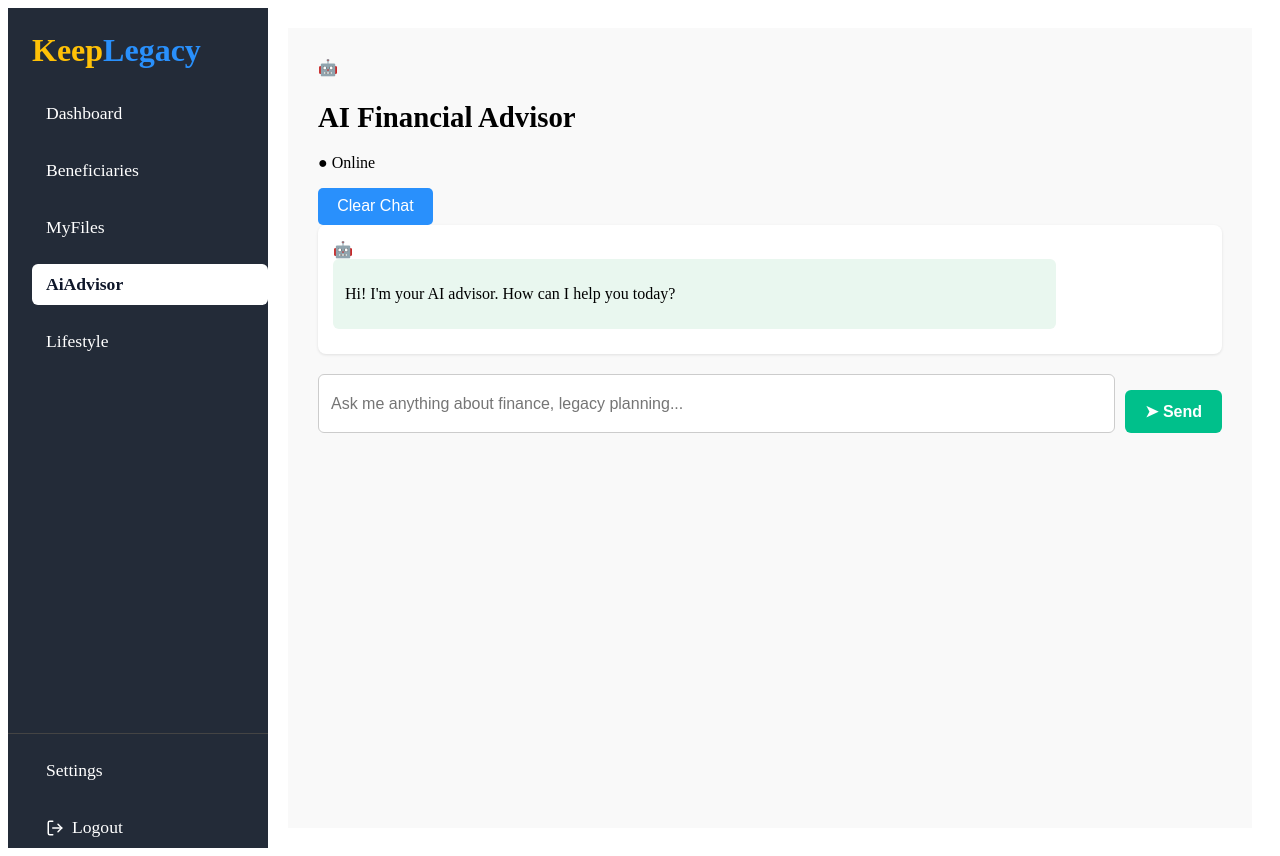
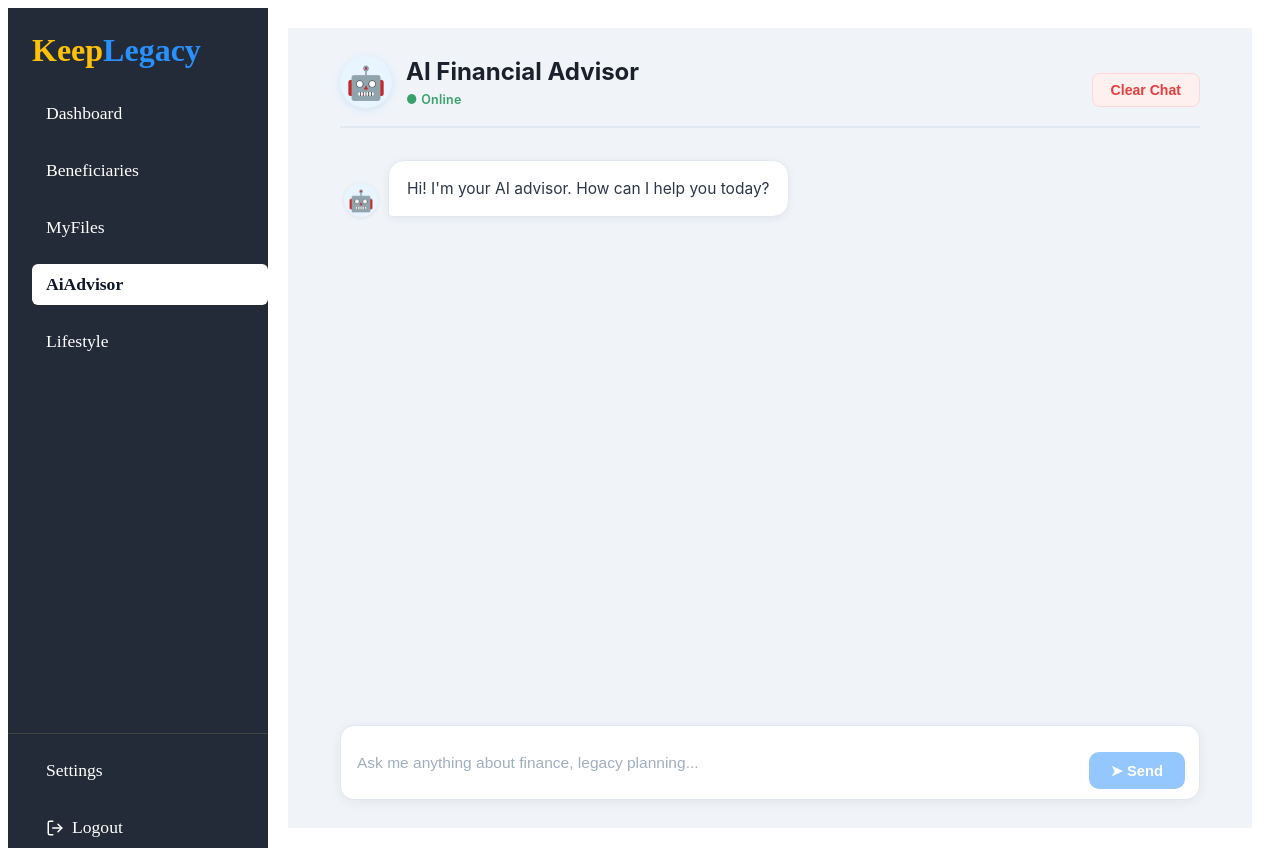
Before and after one commit to kevinasoni/keepl, a React (Create React App) app: page /aiadvisor in a window 1280 px wide. Built offline with nearby package versions, Linux system fonts and the light colour scheme.

Commit message:
Refactor AiAdvisor.css for layout and styling improvements
Updated styles for the AI Advisor component, including layout adjustments, new header styles, and improved message bubble designs.

```diff
--- a/src/pages/AiAdvisor.css
+++ b/src/pages/AiAdvisor.css
@@ -1,70 +1,281 @@
-/* src/pages/AiAdvisor.css */
+/* ── Container & layout ── */
 .advisor-container {
   display: flex;
   height: 100vh;
-  background-color: #f9f9f9;
+  background: #f0f4f8;
+  font-family: 'Inter', 'Segoe UI', sans-serif;
 }
 
 .chat-box {
   flex: 1;
-  padding: 30px;
-  overflow-y: auto;
+  display: flex;
+  flex-direction: column;
+  padding: 28px 36px;
+  max-width: 860px;
+  margin: 0 auto;
+  width: 100%;
 }
 
-.chat-box h2 {
-  font-size: 1.8rem;
-  margin-bottom: 20px;
+/* ── Header ── */
+.chat-header {
+  display: flex;
+  justify-content: space-between;
+  align-items: center;
+  margin-bottom: 22px;
+  padding-bottom: 18px;
+  border-bottom: 2px solid #e2e8f0;
 }
 
-.messages {
-  max-height: 70vh;
-  overflow-y: auto;
-  margin-bottom: 20px;
-  background-color: #ffffff;
-  padding: 15px;
-  border-radius: 8px;
-  box-shadow: 0 1px 3px rgba(0,0,0,0.1);
+.chat-header-left {
+  display: flex;
+  align-items: center;
+  gap: 14px;
 }
 
+.ai-avatar {
+  font-size: 2rem;
+  background: #e8f4ff;
+  border-radius: 50%;
+  width: 52px;
+  height: 52px;
+  display: flex;
+  align-items: center;
+  justify-content: center;
+  box-shadow: 0 2px 8px rgba(41, 144, 252, 0.15);
+}
+
+.chat-header h2 {
+  font-size: 1.5rem;
+  font-weight: 700;
+  color: #1a202c;
+  margin: 0 0 2px 0;
+}
+
+.ai-status {
+  font-size: 0.78rem;
+  color: #38a169;
+  font-weight: 600;
+  letter-spacing: 0.3px;
+}
+
+.clear-btn {
+  background: #fff0f0;
+  color: #e53e3e;
+  border: 1.5px solid #fed7d7;
+  border-radius: 8px;
+  padding: 8px 18px;
+  cursor: pointer;
+  font-weight: 600;
+  font-size: 0.88rem;
+  transition: all 0.2s;
+}
+
+.clear-btn:hover {
+  background: #e53e3e;
+  color: white;
+  border-color: #e53e3e;
+}
+
+/* ── Messages area ── */
+.messages {
+  flex: 1;
+  overflow-y: auto;
+  padding: 10px 4px;
+  margin-bottom: 20px;
+  display: flex;
+  flex-direction: column;
+  gap: 16px;
+  scrollbar-width: thin;
+  scrollbar-color: #cbd5e0 transparent;
+}
+
+.messages::-webkit-scrollbar {
+  width: 5px;
+}
+.messages::-webkit-scrollbar-thumb {
+  background: #cbd5e0;
+  border-radius: 10px;
+}
+
+/* ── Message rows ── */
+.message-row {
+  display: flex;
+  align-items: flex-end;
+  gap: 10px;
+}
+
+.ai-row  { justify-content: flex-start; }
+.user-row { justify-content: flex-end; }
+
+.msg-avatar {
+  font-size: 1.3rem;
+  width: 34px;
+  height: 34px;
+  border-radius: 50%;
+  background: #e8f4ff;
+  display: flex;
+  align-items: center;
+  justify-content: center;
+  flex-shrink: 0;
+  box-shadow: 0 1px 4px rgba(0,0,0,0.08);
+}
+
+.user-avatar {
+  background: #edf2ff;
+}
+
+/* ── Bubbles ── */
 .message {
-  padding: 10px 12px;
-  margin-bottom: 10px;
-  border-radius: 6px;
-  max-width: 80%;
+  max-width: 72%;
+  border-radius: 16px;
+  font-size: 0.97rem;
+  line-height: 1.7;
+  color: #2d3748;
   word-wrap: break-word;
 }
 
 .user-msg {
-  background-color: #d1e7ff;
-  align-self: flex-end;
-  text-align: right;
-  margin-left: auto;
+  background: #2990fc;
+  color: #ffffff;
+  padding: 12px 18px;
+  border-bottom-right-radius: 4px;
+  font-size: 0.96rem;
 }
 
 .ai-msg {
-  background-color: #e9f7ef;
-  text-align: left;
+  background: #ffffff;
+  border: 1px solid #e2e8f0;
+  padding: 14px 18px;
+  border-bottom-left-radius: 4px;
+  box-shadow: 0 2px 8px rgba(0,0,0,0.06);
 }
 
+/* ── AI response typography ── */
+.ai-msg p {
+  margin: 0 0 10px 0;
+  line-height: 1.75;
+}
+.ai-msg p:last-child { margin-bottom: 0; }
+
+.ai-msg h2 {
+  font-size: 1.1rem;
+  font-weight: 700;
+  color: #1a202c;
+  margin: 14px 0 6px 0;
+  padding-bottom: 4px;
+  border-bottom: 2px solid #e2e8f0;
+}
+.ai-msg h3 {
+  font-size: 1rem;
+  font-weight: 700;
+  color: #2990fc;
+  margin: 12px 0 5px 0;
+}
+.ai-msg h4 {
+  font-size: 0.95rem;
+  font-weight: 700;
+  color: #4a5568;
+  margin: 10px 0 4px 0;
+  text-transform: uppercase;
+  letter-spacing: 0.5px;
+}
+
+.ai-msg ul,
+.ai-msg ol {
+  margin: 6px 0 10px 0;
+  padding-left: 22px;
+}
+.ai-msg li {
+  margin-bottom: 5px;
+  line-height: 1.65;
+}
+.ai-msg ul li { list-style-type: disc; }
+.ai-msg ol li { list-style-type: decimal; }
+
+.ai-msg strong {
+  font-weight: 700;
+  color: #1a202c;
+}
+.ai-msg em {
+  font-style: italic;
+  color: #4a5568;
+}
+.ai-msg code {
+  background: #edf2f7;
+  padding: 2px 6px;
+  border-radius: 4px;
+  font-family: 'Fira Code', 'Courier New', monospace;
+  font-size: 0.88rem;
+  color: #d63031;
+}
+
+/* ── Typing indicator ── */
+.thinking {
+  display: flex;
+  align-items: center;
+  gap: 5px;
+  padding: 14px 20px;
+  min-width: 60px;
+}
+.thinking span {
+  width: 8px;
+  height: 8px;
+  background: #2990fc;
+  border-radius: 50%;
+  display: inline-block;
+  animation: bounce 1.2s infinite ease-in-out;
+}
+.thinking span:nth-child(2) { animation-delay: 0.2s; }
+.thinking span:nth-child(3) { animation-delay: 0.4s; }
+
+@keyframes bounce {
+  0%, 80%, 100% { transform: translateY(0); opacity: 0.5; }
+  40%            { transform: translateY(-6px); opacity: 1; }
+}
+
+/* ── Input area ── */
 .input-area {
   display: flex;
   gap: 10px;
+  background: #ffffff;
+  border: 1.5px solid #e2e8f0;
+  border-radius: 14px;
+  padding: 10px 14px;
+  box-shadow: 0 2px 12px rgba(0,0,0,0.06);
 }
 
 .input-area input {
   flex: 1;
-  padding: 12px;
-  border-radius: 6px;
-  border: 1px solid #ccc;
-  font-size: 1rem;
+  border: none;
+  outline: none;
+  font-size: 0.97rem;
+  background: transparent;
+  color: #2d3748;
+}
+
+.input-area input::placeholder {
+  color: #a0aec0;
 }
 
 .input-area button {
-  padding: 12px 20px;
-  background-color: #00c08b;
+  padding: 10px 22px;
+  background: #2990fc;
   color: white;
   border: none;
-  border-radius: 6px;
+  border-radius: 10px;
   cursor: pointer;
-  font-weight: bold;
+  font-weight: 700;
+  font-size: 0.92rem;
+  transition: background 0.2s, transform 0.1s;
+  white-space: nowrap;
 }
+
+.input-area button:hover:not(:disabled) {
+  background: #1d68d1;
+  transform: scale(1.03);
+}
+
+.input-area button:disabled {
+  opacity: 0.5;
+  cursor: not-allowed;
+}
```
